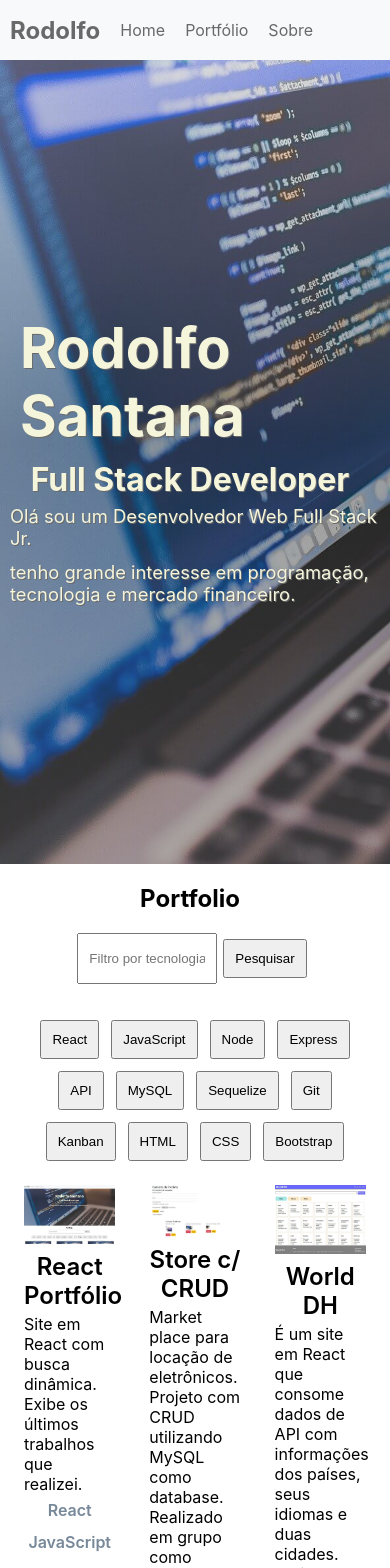
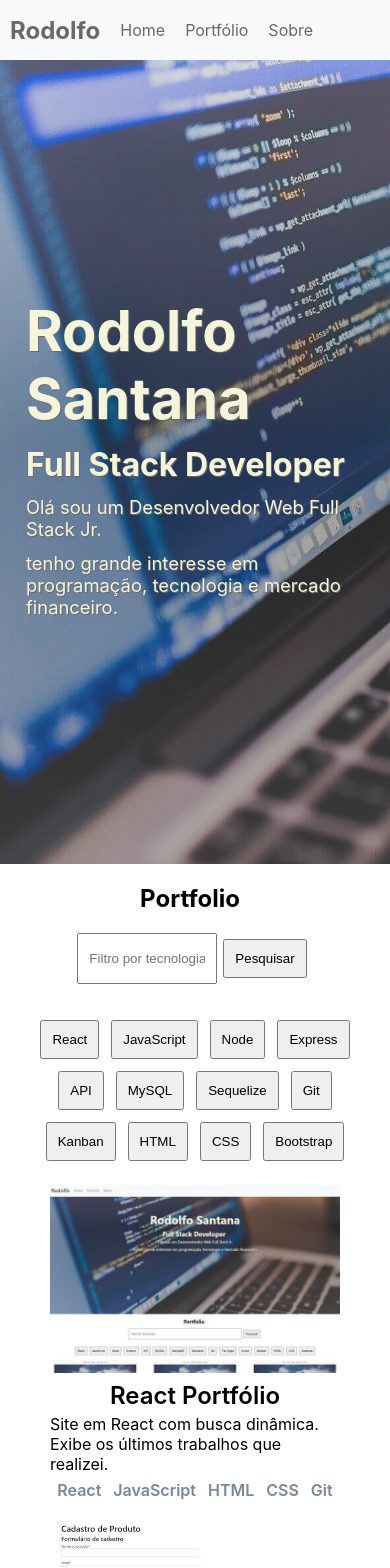
Before and after one commit to rodolfo-kitani/rodev-react, a React (Create React App) app: page / in a window 390 px wide. Shown: the top 1568 px of the page. Built offline with nearby package versions, Linux system fonts and the light colour scheme.

Commit message:
add responsive css configuration

```diff
--- a/src/App.css
+++ b/src/App.css
@@ -77,17 +77,21 @@ OLD */
 .banner h1{
   font-size: 3.5rem;
   text-shadow: dimgray 1px 1px;
-  padding: 10px 20px;
+  padding: 6px 10px;
+  margin: 0 16px;
 }
 
 .banner h2 {
   font-size: 2.0rem;
   text-shadow: dimgray 1px 1px;
+  padding: 6px 10px;
+  margin: 0 16px;
 }
 
 .intro-text {
   font-size: 1.15rem;
   padding: 6px 10px;
+  margin: 0 16px;
   text-shadow: dimgray 1px 1px;
 }
 
@@ -97,6 +101,12 @@ OLD */
   padding-top: 20px;
   /* width: 100%;
   height: 90vh; */
+}
+
+@media (max-width: 650px) {
+  .banner {
+      align-items: flex-start;
+  }
 }
 
 /* Search */
@@ -124,7 +134,7 @@ input {
 .cards-tab {
   display: flex;
   align-items: flex-start;
-  justify-content:space-between;
+  justify-content:center;
   flex-wrap: wrap;
   padding: 0 16px;
 }
--- a/src/components/About/about.css
+++ b/src/components/About/about.css
@@ -59,3 +59,16 @@
     color: lightslategrey;
     font-weight: 600;
 }
+
+
+@media (max-width: 1024px) {
+    .about .text {
+        margin: 0 10%;
+    }
+}
+
+@media (max-width: 575px) {
+    .about .text {
+        margin: 0 0%;
+    }
+}
--- a/src/components/Card/card.css
+++ b/src/components/Card/card.css
@@ -1,11 +1,12 @@
 .card-box {
-    width: 30%;
-    padding: 8px 8px;
+    width: 33%;
+    padding: 8px 16px;
     /* max-width: 300px; */
 }
 
 .card-box img{
     width: 100%;
+    flex-grow: 1;
 }
 
 .card-title {
@@ -23,3 +24,15 @@
     color: lightslategrey;
     font-weight: 600;
 }
+
+@media (max-width: 1024px) {
+    .card-box {
+        width: 50%;
+    }
+}
+
+@media (max-width: 550px) {
+    .card-box {
+        width: 90%;
+    }
+}
```
Also changed, not shown: src/banner-img.jpg.
